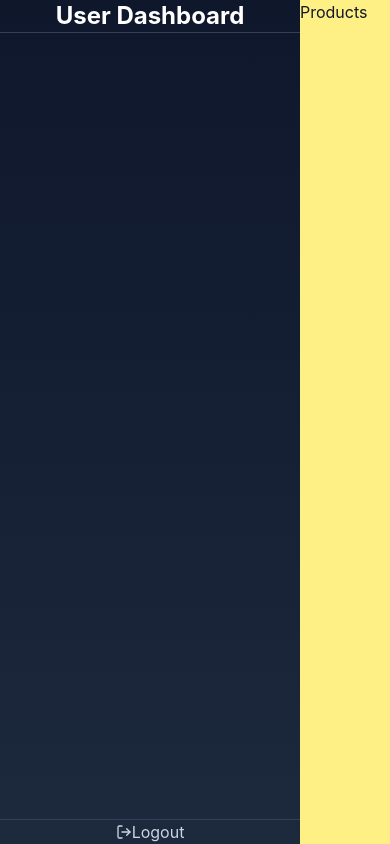
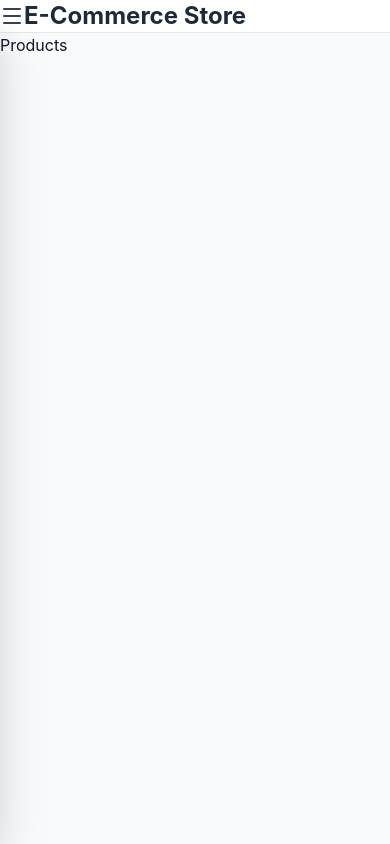
Before and after one commit to M-SBAB/Ecommerce, a React (Vite) app in the folder client/: page /Dashboard/products in a window 390 px wide. Built offline with nearby package versions, Linux system fonts and the light colour scheme.

Commit message:
responsiveness : Step 1, make the sidebar responsive for both the big screen and mobile devices

```diff
--- a/client/src/Components/MainContent/index.jsx
+++ b/client/src/Components/MainContent/index.jsx
@@ -1,12 +1,16 @@
-import React from 'react'
-import { Outlet } from 'react-router-dom'
+import React from 'react';
+import { Outlet } from 'react-router-dom';
+import Navbar from '../Navbar';
 
-const MainContent = () => {
+const MainContent = ({ toggleSidebar }) => {
   return (
-    <div className='flex-1 bg-yellow-200 overflow-scroll h-screen'>
-        <Outlet/>
+    <div className='flex-1 flex flex-col min-h-screen overflow-hidden'>
+      <Navbar onMenuClick={toggleSidebar} />
+      <div className='flex-1 overflow-auto bg-gray-50'>
+        <Outlet />
+      </div>
     </div>
-  )
-}
+  );
+};
 
-export default MainContent
+export default MainContent;
--- a/client/src/Components/Navbar/index.jsx
+++ b/client/src/Components/Navbar/index.jsx
@@ -1,9 +1,9 @@
 import React from 'react';
 import { useAuth } from '../../context/AuthContext';
-import { User, LogOut } from 'lucide-react';
+import { User, LogOut, Menu } from 'lucide-react';
 import { useNavigate } from 'react-router-dom';
 
-const Navbar = () => {
+const Navbar = ({ onMenuClick }) => {
   const { user, logout, isAdmin } = useAuth();
   const navigate = useNavigate();
 
@@ -14,9 +14,18 @@ const Navbar = () => {
 
   return (
     <div className='bg-white shadow-md border-b border-gray-200'>
-      <div className='flex items-center justify-between px-6 py-4'>
+      <div className='flex items-center justify-between px-4 sm:px-6 py-4'>
+        {/* Hamburger Menu - Mobile Only */}
+        <button
+          onClick={onMenuClick}
+          className='lg:hidden p-2 rounded-lg hover:bg-gray-100 transition-colors duration-200'
+          aria-label='Toggle sidebar'
+        >
+          <Menu className='w-6 h-6 text-gray-700' />
+        </button>
+
         {/* Left side - Title */}
-        <div>
+        <div className='flex-1 lg:flex-none'>
           <h1 className='text-2xl font-bold text-gray-800'>
             E-Commerce {isAdmin() ? 'Admin' : 'Store'}
           </h1>
@@ -25,7 +34,7 @@ const Navbar = () => {
         {/* Right side - User info and logout */}
         {user && (
           <div className='flex items-center gap-4'>
-            <div className='flex items-center gap-2 px-4 py-2 bg-gray-100 rounded-lg'>
+            <div className='hidden sm:flex items-center gap-2 px-4 py-2 bg-gray-100 rounded-lg'>
               <User className='w-5 h-5 text-gray-600' />
               <div className='text-sm'>
                 <p className='font-semibold text-gray-800'>{user.username}</p>
@@ -35,10 +44,12 @@ const Navbar = () => {
 
             <button
               onClick={handleLogout}
-              className='flex items-center gap-2 px-4 py-2 bg-red-500 hover:bg-red-600 text-white rounded-lg transition-colors duration-200'
+              className='flex items-center gap-2 px-3 sm:px-4 py-2 bg-red-500 hover:bg-red-600 text-white rounded-lg transition-colors duration-200'
             >
               <LogOut className='w-4 h-4' />
-              <span className='text-sm font-medium'>Logout</span>
+              <span className='hidden sm:inline text-sm font-medium'>
+                Logout
+              </span>
             </button>
           </div>
         )}
--- a/client/src/Components/Sidebar/index.jsx
+++ b/client/src/Components/Sidebar/index.jsx
@@ -1,9 +1,9 @@
 import React from 'react';
 import { Link, useNavigate } from 'react-router-dom';
 import { useAuth } from '../../context/AuthContext';
-import { LogOut } from 'lucide-react';
+import { LogOut, X } from 'lucide-react';
 
-const Sidebar = () => {
+const Sidebar = ({ isOpen, onClose }) => {
   const { user, isAdmin, isUser, logout } = useAuth();
   const navigate = useNavigate();
 
@@ -36,9 +36,37 @@ const Sidebar = () => {
   };
 
   return (
-    <div className='h-screen w-[300px] bg-gradient-to-b from-slate-900 to-slate-800 shadow-2xl flex flex-col'>
+    <>
+      {/* Mobile Overlay */}
+      {isOpen && (
+        <div
+          className='fixed inset-0 bg-black bg-opacity-50 z-40 lg:hidden'
+          onClick={onClose}
+        />
+      )}
+
+      {/* Sidebar */}
+      <div
+        className={`
+        fixed lg:static inset-y-0 left-0 z-50
+        h-screen w-[280px] lg:w-[300px]
+        bg-gradient-to-b from-slate-900 to-slate-800 shadow-2xl
+        flex flex-col
+        transform transition-transform duration-300 ease-in-out
+        ${isOpen ? 'translate-x-0' : '-translate-x-full lg:translate-x-0'}
+      `}
+      >
+        {/* Close button for mobile */}
+        <button
+          onClick={onClose}
+          className='lg:hidden absolute top-4 right-4 text-slate-400 hover:text-white transition-colors duration-200 z-10'
+          aria-label='Close sidebar'
+        >
+          <X className='w-6 h-6' />
+        </button>
+
         {/* Header */}
-      <div className='border-b border-slate-700'>
+        <div className='border-b border-slate-700 pt-2'>
           <h1 className='text-2xl text-center text-white font-bold py-8 px-4'>
             {isAdmin() ? 'Admin Panel' : 'User Dashboard'}
           </h1>
@@ -54,16 +82,17 @@ const Sidebar = () => {
         </div>
 
         {/* Navigation Links */}
-      <nav className='flex-1 overflow-y-auto px-4 mt-6'>
+        <nav className='flex-1 overflow-y-auto px-3 lg:px-4 mt-6'>
           <ul className='space-y-2'>
             {navigationLinks.map((link) => (
               <li key={link.path}>
                 <Link
                   to={link.path}
-                className='flex items-center px-4 py-3 text-slate-300 hover:bg-slate-700 hover:text-white rounded-lg transition-all duration-200 ease-in-out'
+                  onClick={() => onClose()}
+                  className='flex items-center px-4 py-3 mx-2 text-slate-300 hover:bg-slate-700 hover:text-white rounded-lg transition-all duration-200 ease-in-out'
                 >
-                <span className='mr-3'>{link.icon}</span>
-                {link.label}
+                  <span className='mr-3 text-lg'>{link.icon}</span>
+                  <span className='font-medium'>{link.label}</span>
                 </Link>
               </li>
             ))}
@@ -71,16 +100,17 @@ const Sidebar = () => {
         </nav>
 
         {/* Logout Button */}
-      <div className='px-4 py-4 border-t border-slate-700'>
+        <div className='px-3 lg:px-4 py-4 border-t border-slate-700'>
           <button
             onClick={handleLogout}
-          className='flex items-center justify-center w-full px-4 py-3 text-slate-300 hover:bg-red-600 hover:text-white rounded-lg transition-all duration-200 ease-in-out'
+            className='flex items-center justify-center w-full px-4 py-3 mx-2 text-slate-300 hover:bg-red-600 hover:text-white rounded-lg transition-all duration-200 ease-in-out font-medium'
           >
             <LogOut className='w-4 h-4 mr-3' />
             Logout
           </button>
         </div>
       </div>
+    </>
   );
 };
 
--- a/client/src/Pages/Dashboard/index.jsx
+++ b/client/src/Pages/Dashboard/index.jsx
@@ -1,14 +1,20 @@
-import React from 'react'
-import Sidebar from '../../Components/Sidebar'
-import MainContent from '../../Components/MainContent'
+import React, { useState } from 'react';
+import Sidebar from '../../Components/Sidebar';
+import MainContent from '../../Components/MainContent';
 
 const Dashboard = () => {
+  const [isSidebarOpen, setIsSidebarOpen] = useState(false);
+
+  const toggleSidebar = () => {
+    setIsSidebarOpen(!isSidebarOpen);
+  };
+
   return (
-    <div className='flex'>
-      <Sidebar/>
-      <MainContent/>
+    <div className='flex min-h-screen'>
+      <Sidebar isOpen={isSidebarOpen} onClose={() => setIsSidebarOpen(false)} />
+      <MainContent toggleSidebar={toggleSidebar} />
     </div>
-  )
-}
+  );
+};
 
-export default Dashboard
+export default Dashboard;
--- a/client/src/index.css
+++ b/client/src/index.css
@@ -547,3 +547,99 @@ body {
 .hover-scale:hover {
   transform: scale(1.05);
 }
+
+/* ===================================
+   Responsive Sidebar Animations
+   =================================== */
+
+/* Smooth sidebar slide animation */
+@keyframes slideInFromLeft {
+  from {
+    transform: translateX(-100%);
+    opacity: 0;
+  }
+  to {
+    transform: translateX(0);
+    opacity: 1;
+  }
+}
+
+@keyframes slideOutToLeft {
+  from {
+    transform: translateX(0);
+    opacity: 1;
+  }
+  to {
+    transform: translateX(-100%);
+    opacity: 0;
+  }
+}
+
+/* Mobile overlay fade */
+@keyframes fadeIn {
+  from {
+    opacity: 0;
+  }
+  to {
+    opacity: 1;
+  }
+}
+
+@keyframes fadeOut {
+  from {
+    opacity: 1;
+  }
+  to {
+    opacity: 0;
+  }
+}
+
+/* Hamburger menu animation */
+.hamburger-line {
+  transition: all 0.3s ease-in-out;
+}
+
+/* Smooth transitions for layout shifts */
+.main-content-shift {
+  transition: margin-left 0.3s ease-in-out, width 0.3s ease-in-out;
+}
+
+/* Mobile-first responsive utilities */
+@media (max-width: 1023px) {
+  /* Hide sidebar by default on mobile/tablet */
+  .sidebar-mobile-hidden {
+    transform: translateX(-100%);
+  }
+
+  /* Show sidebar when open on mobile/tablet */
+  .sidebar-mobile-open {
+    transform: translateX(0);
+  }
+
+  /* Prevent body scroll when mobile sidebar is open */
+  .sidebar-open {
+    overflow: hidden;
+  }
+}
+
+/* Desktop sidebar always visible */
+@media (min-width: 1024px) {
+  .sidebar-desktop {
+    transform: translateX(0) !important;
+  }
+}
+
+/* Enhanced hover states for interactive elements */
+.interactive-hover {
+  transition: all 0.2s ease-in-out;
+}
+
+.interactive-hover:hover {
+  transform: translateY(-1px);
+  box-shadow: 0 4px 12px rgba(0, 0, 0, 0.15);
+}
+
+.interactive-hover:active {
+  transform: translateY(0);
+  box-shadow: 0 2px 4px rgba(0, 0, 0, 0.1);
+}
```
Lines whose indentation alone changed are shown as unchanged.
